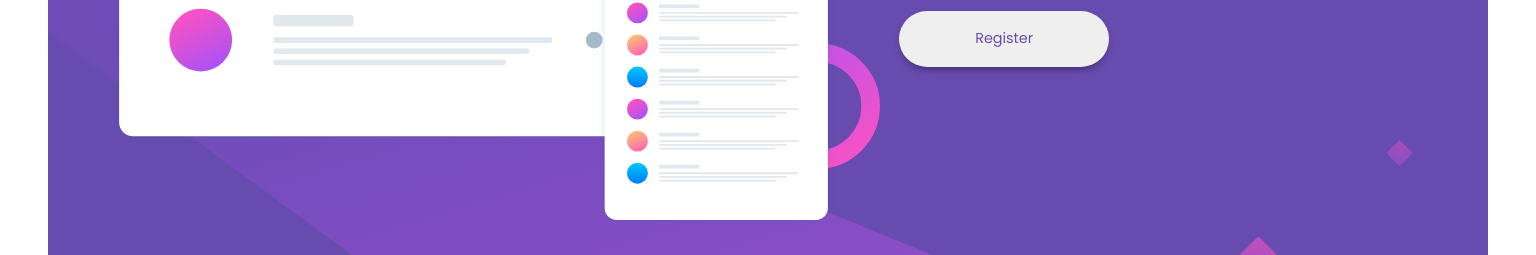
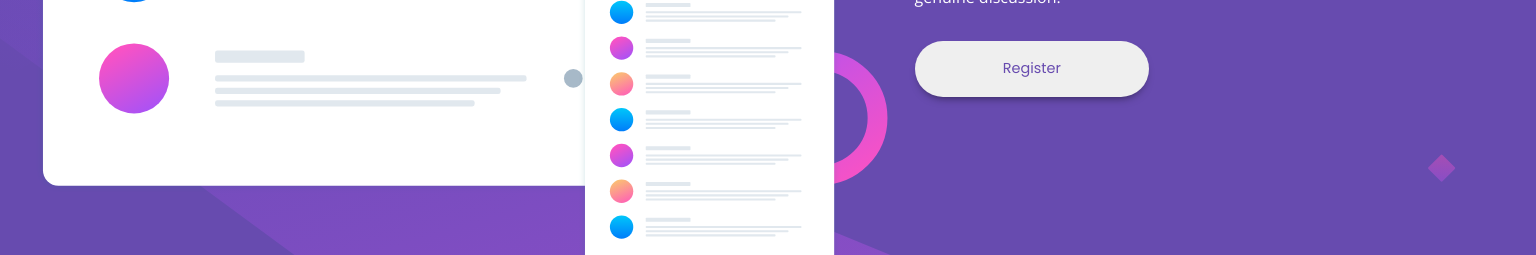
Before and after one commit to becckman/Frontend-Mentor-Hubble-landing-page, a plain HTML site: page index.html in a window 1536 px wide. Shown: the part 472-727 px from the top of the page. Drawn offline with nearby package versions, Linux system fonts and the light colour scheme.

Commit message:
updated stylesheet

```diff
--- a/css/style.scss
+++ b/css/style.scss
@@ -14,10 +14,6 @@
     padding:0;
     box-sizing:border-box;
     -webkit-box-sizing: border-box;
-}
-
-.website{
-    position:relative;
 }
 
 body{
@@ -141,43 +137,8 @@ section.info{
 
 }
 
-
-@media only screen and (min-width: 850px){
-    body{
-        display:flex;
-        justify-content: center;
-        align-items: center;
-        background: white;
-    }
-
-    .website{
-        width:375px;
-        height:900px;
-        background-color:var(--clr-violet);
-        padding:2.2em;
-        color:white;
-        z-index: -2;
-    }
-}
-
-
 // Desktop
 @media only screen and (min-width: 1440px){
-    .website{
-        width:1440px;
-        height:800px;
-        padding-inline:4em;
-        position:relative;
-        z-index:-2;
-    }
-
-    body{
-        padding:0;
-        display:flex;
-        justify-content: center;
-        align-items: center;
-        background:white;
-    }
 
     header{
         .logo{
--- a/index.html
+++ b/index.html
@@ -28,8 +28,6 @@
 </head>
 
 <body>
-  <div class="website">
-
 
   <div class="hero-img"></div>
   <header>
@@ -56,7 +54,6 @@
   </div>
 
 
-  </div>
 
 
   <!-- <footer>
```
Also changed, not shown: css/style.css, 1 other file. Lines whose indentation alone changed are shown as unchanged.
